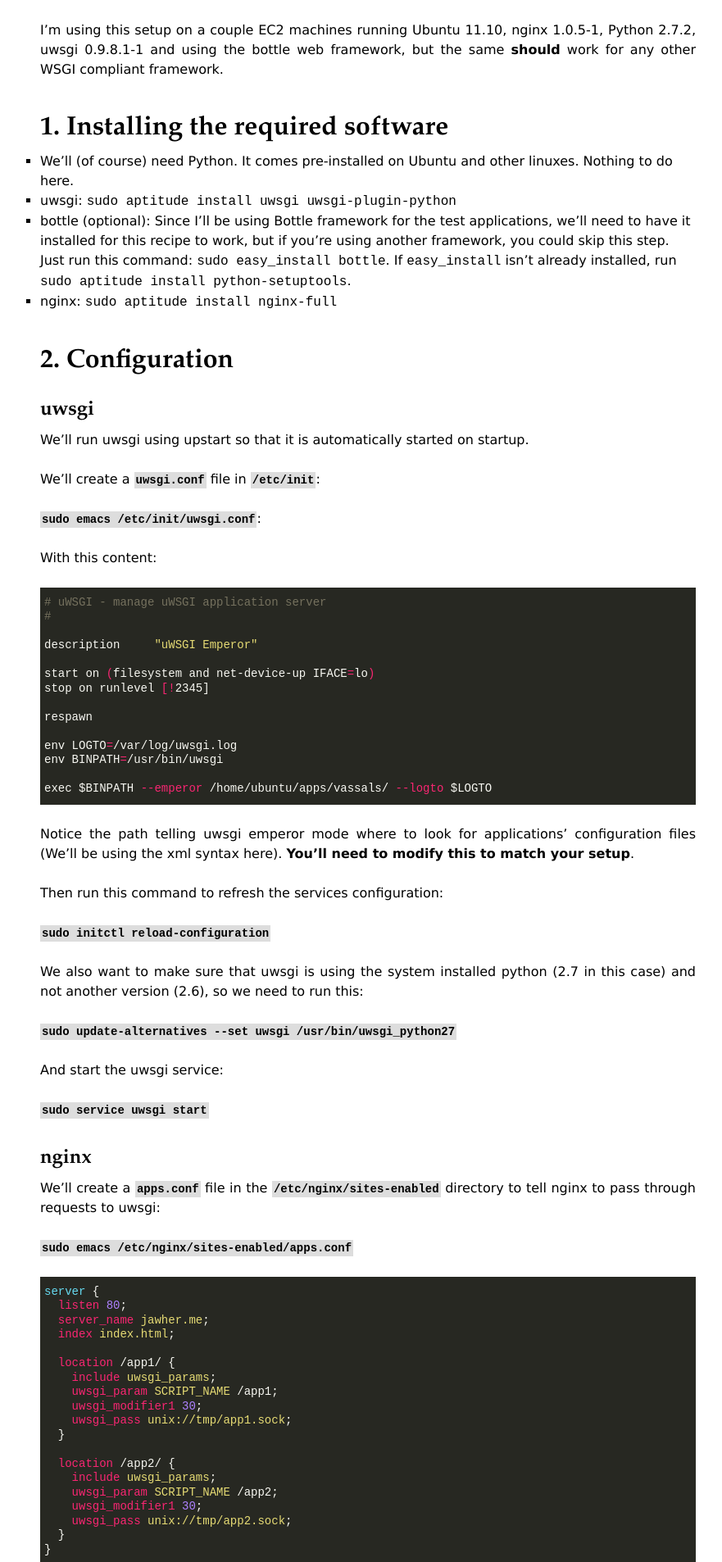
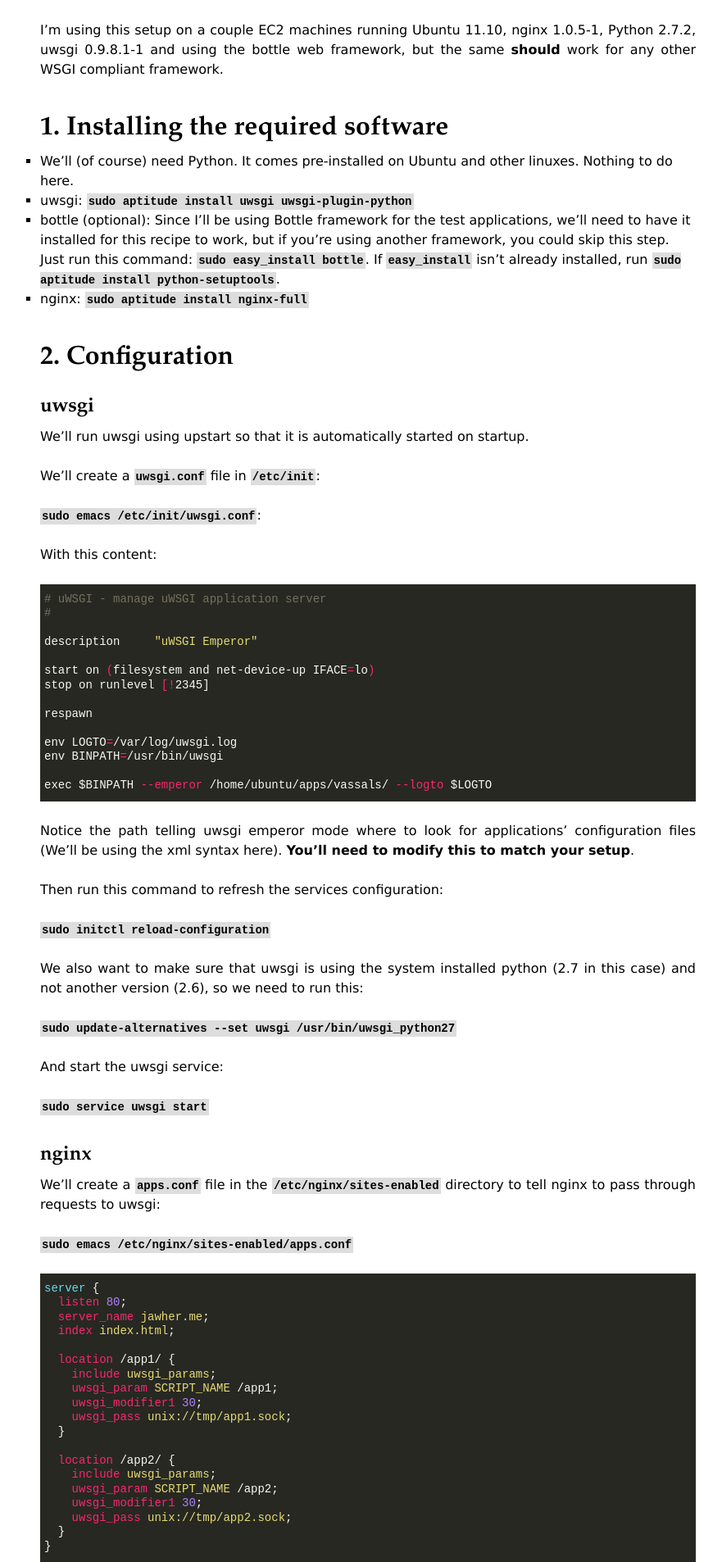
Before and after one commit to jawher/jawher.me, a Jekyll site: the page built from _posts/2012-03-16-multiple-python-apps-with-nginx-uwsgi-emperor-upstart.md, in a window 1280 px wide. Shown: the part 463-2369 px from the top of the page at 82% size, without its empty margins (191-1072 px from the left). Built offline with Jekyll 4.4.1, drawn with Linux system fonts in a browser that asks for light colours; Markdown is read by kramdown in place of the engine named in the settings; comment, search, counter and statistics services are not loaded.

Commit message:
extend inline code styling to ul and ol

```diff
--- a/css/simple.css
+++ b/css/simple.css
@@ -66,7 +66,7 @@
   float: right;
 }
 
-p code {
+p code, ul code, ol code {
   background: #ddd;
   font-size: 14px;
   line-height: 1.25em;
```
